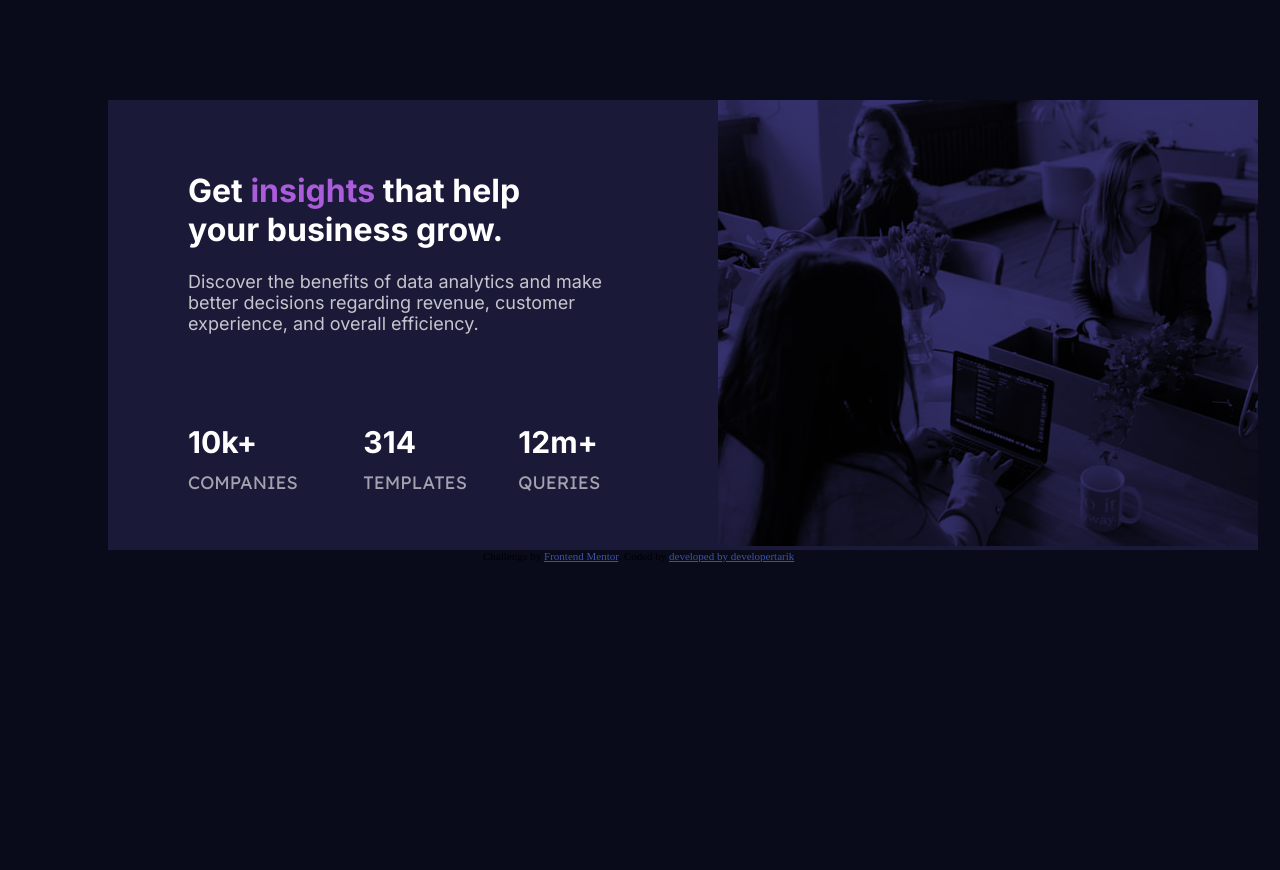
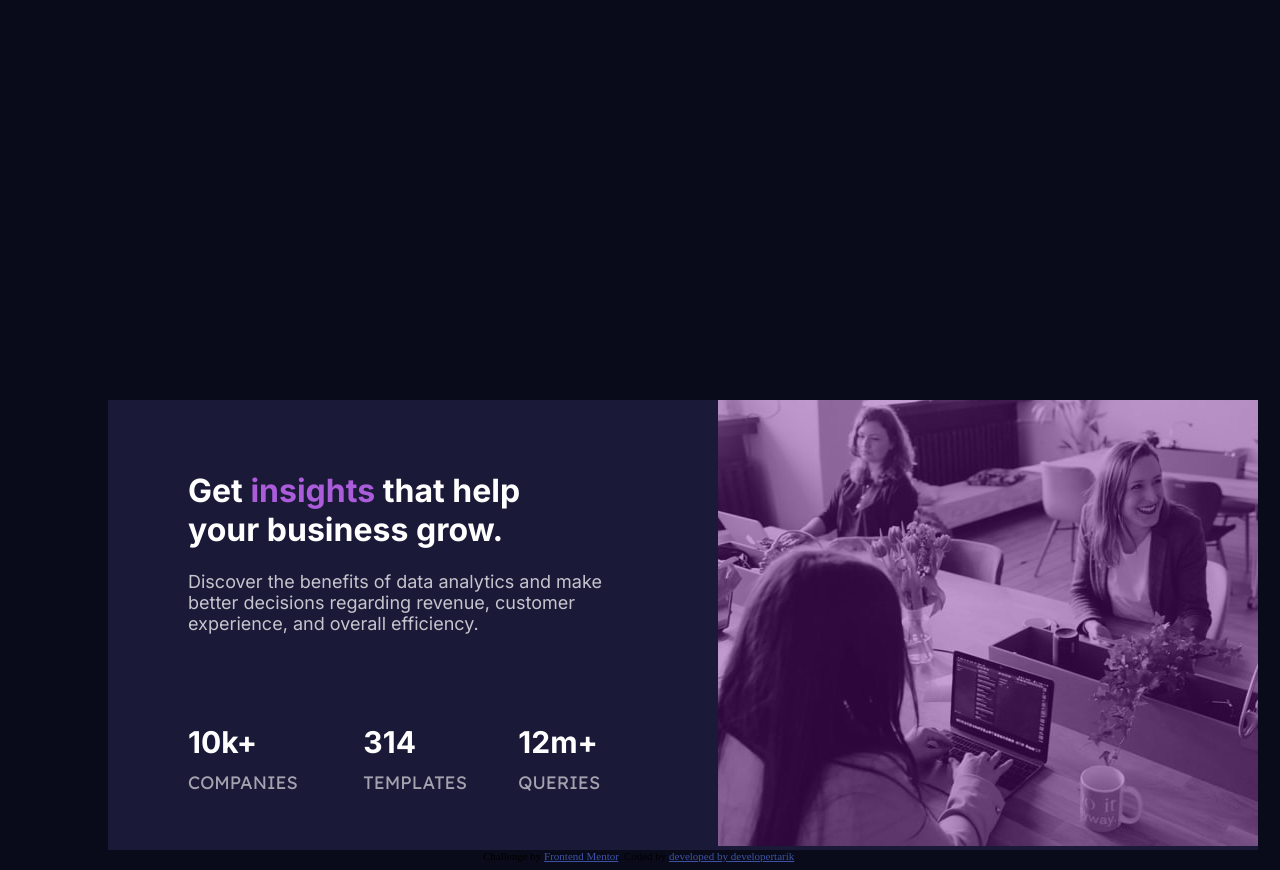
Before and after one commit to developertarik/stats-preview_card-component_remastered, a plain HTML site: page index.html in a window 1280 px wide. Before the commit the page ends 800 px from the top, so only its background shows below. Drawn offline with Linux system fonts and the light colour scheme.

Commit message:
add filter image

```diff
--- a/styles/style.css
+++ b/styles/style.css
@@ -14,7 +14,7 @@ body{
     width:1150px;
     margin-left: 100px;
     margin-right: 100px;
-    margin-top: 100px;
+    margin-top: 400px;
 }
 /*top container*/
 .container-1{
@@ -66,6 +66,6 @@ gap:10px;
 
 /*img*/
 .left-image{
-background-color:hsl(277, 64%, 61%);
-mix-blend-mode:overlay;
+filter: opacity(0.6) drop-shadow(0 0 0 rgb(165, 3, 206));
+
 }
```
